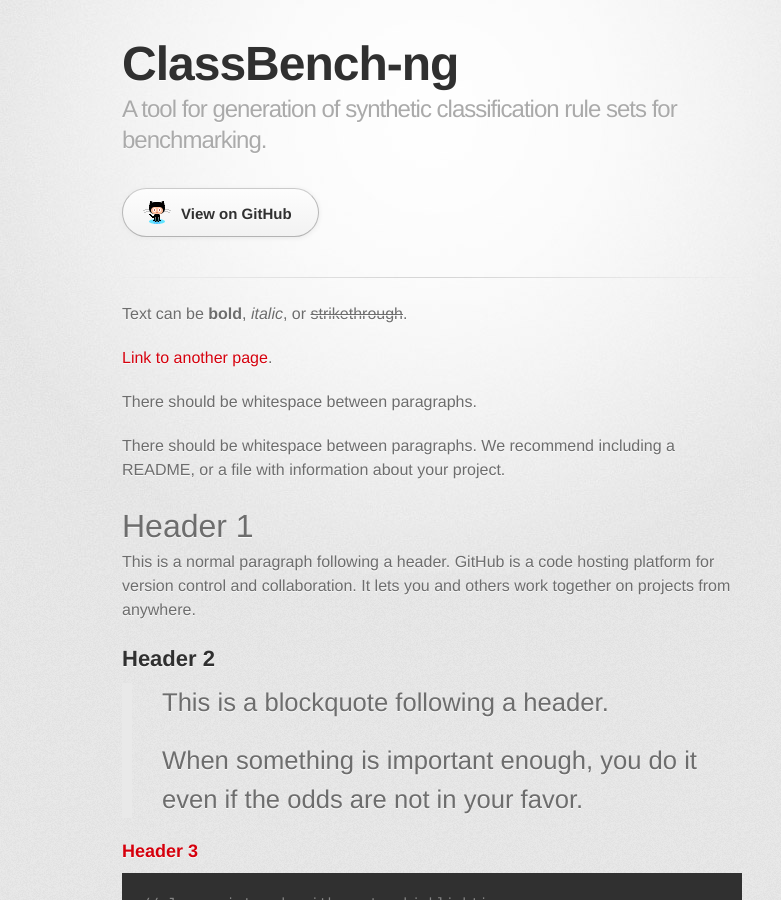
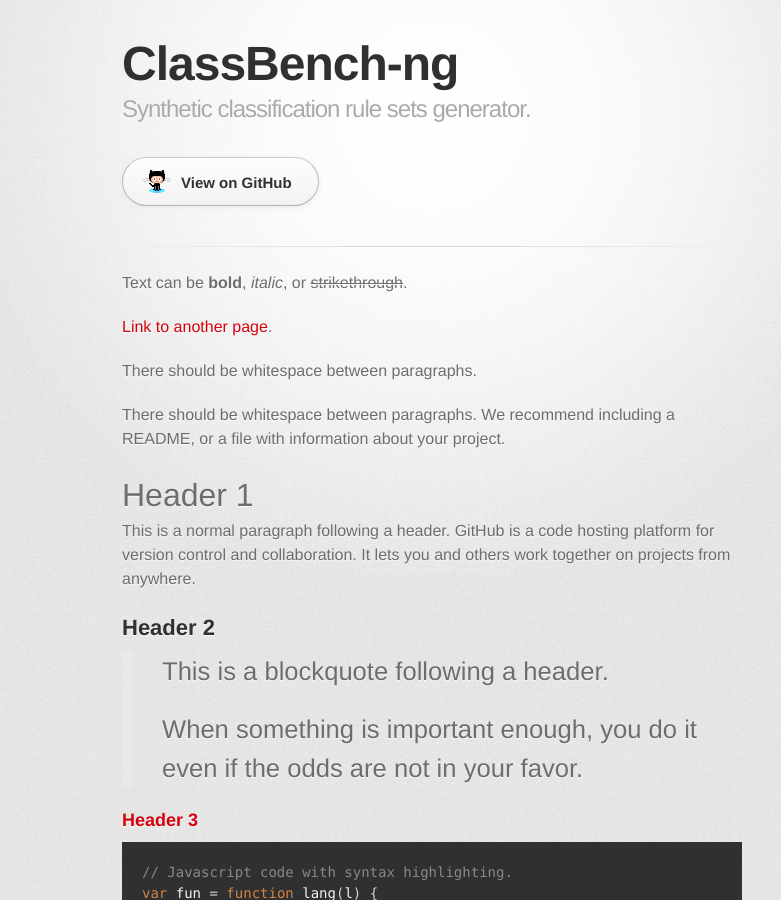
Before and after one commit to classbench-ng/classbench-ng.github.io, a Jekyll site: the page built from index.md, in a window 1280 px wide and 900 px high. Shown: the whole window, without its empty margins (208-989 px from the left). Built offline with Jekyll 4.4.1, drawn with Linux system fonts in a browser that asks for light colours; some web fonts are replaced.

Commit message:
Update _config.yml

```diff
--- a/_config.yml
+++ b/_config.yml
@@ -1,5 +1,5 @@
 title: ClassBench-ng
-description: A tool for generation of synthetic classification rule sets for benchmarking.
+description: Synthetic classification rule sets generator.
 # show_downloads: true
 # google_analytics:
 theme: jekyll-theme-tactile
```
